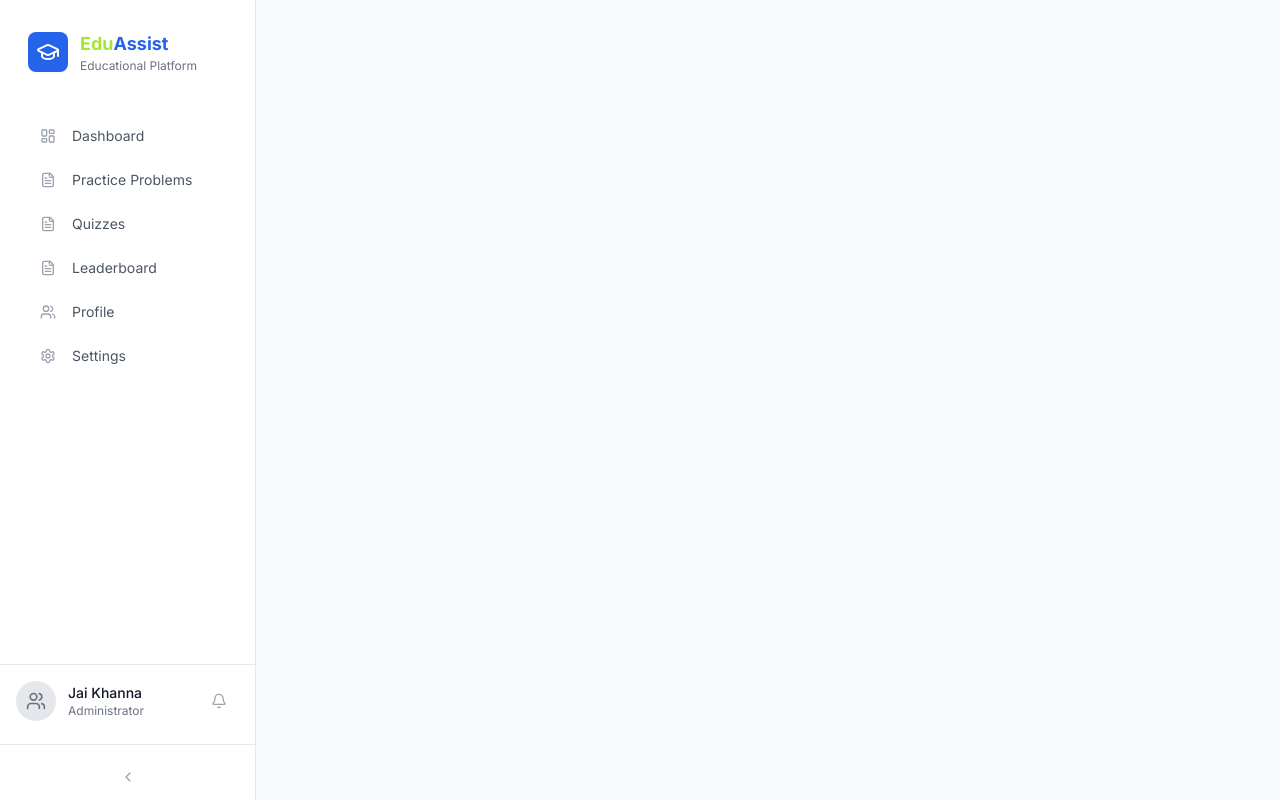
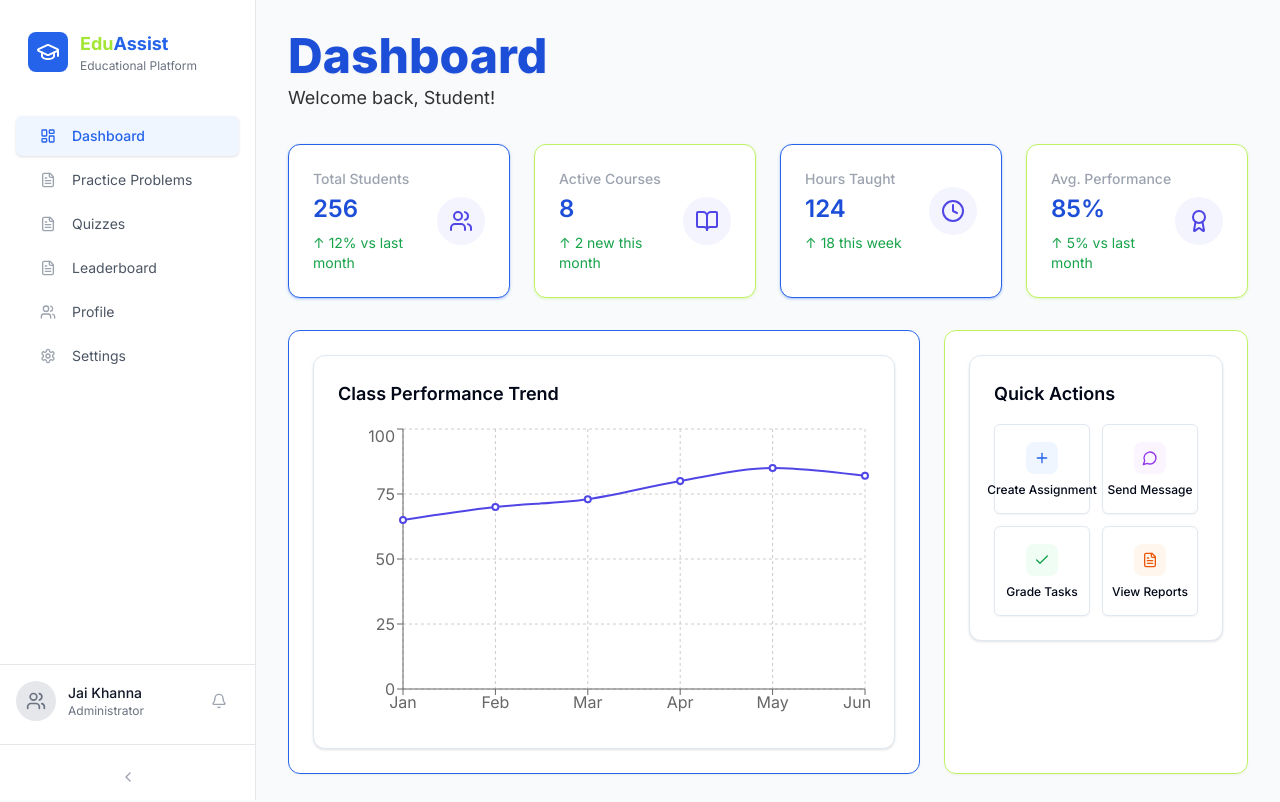
Before and after one commit to CodinJack/EduAssist, a Next.js app in the folder frontend/: page / in a window 1280 px wide. Shown: the top 802 px of the page. Built offline with nearby package versions, Linux system fonts and the light colour scheme.

Commit message:
made a few changes in frontend

```diff
--- a/frontend/app/dashboard/page.tsx
+++ /dev/null
@@ -1,65 +0,0 @@
-"use client";
-
-import { useState } from "react";
-import Sidebar from "@/components/dashboard/Sidebar";
-import { StatsCard } from "@/components/dashboard/StatsCard";
-import { ActivityTimeline } from "@/components/dashboard/ActivityTimeline";
-import { UpcomingClasses } from "@/components/dashboard/UpcomingClasses";
-import { StudentProgress } from "@/components/dashboard/StudentProgress";
-import { QuickActions } from "@/components/dashboard/QuickActions";
-import { Users, BookOpen, Clock, Award } from "lucide-react";
-import { motion } from "framer-motion";
-
-export default function Dashboard() {
-  const [collapsed, setCollapsed] = useState(false);
-
-  return (
-    <div className="relative flex min-h-screen bg-slate-50 text-black overflow-hidden">
-
-      <Sidebar collapsed={collapsed} setCollapsed={setCollapsed} />
-
-      <main className={`relative flex-1 transition-all duration-500 ease-in-out ${collapsed ? "ml-20" : "ml-64"}`}>
-        <div className="p-8 max-w-7xl mx-auto">
-          <motion.div
-            className="flex justify-between items-center mb-8"
-            initial={{ opacity: 0, y: -20 }}
-            animate={{ opacity: 1, y: 0 }}
-            transition={{ duration: 0.5 }}
-          >
-            <div className="space-y-1">
-              <h1 className="text-5xl font-extrabold text-blue-700 drop-shadow-sm">Dashboard</h1>
-              <p className="text-lg text-black opacity-80">Welcome back, Student!</p>
-            </div>
-          </motion.div>
-
-          {/* Stats Cards */}
-          <motion.div className="grid grid-cols-1 md:grid-cols-2 lg:grid-cols-4 gap-6 mb-8" initial={{ opacity: 0 }} animate={{ opacity: 1 }} transition={{ duration: 1 }}>
-            <StatsCard title="Total Students" value="256" icon={Users} trend={{ value: "12% vs last month", positive: true }} className="bg-white border border-blue-600 shadow-blue-600/30 " />
-            <StatsCard title="Active Courses" value="8" icon={BookOpen} trend={{ value: "2 new this month", positive: true }} className="bg-white border border-lime-300 shadow-lime-300/30 " />
-            <StatsCard title="Hours Taught" value="124" icon={Clock} trend={{ value: "18 this week", positive: true }} className="bg-white border border-blue-600 shadow-blue-600/30 " />
-            <StatsCard title="Avg. Performance" value="85%" icon={Award} trend={{ value: "5% vs last month", positive: true }} className="bg-white border border-lime-300 shadow-lime-300/30 " />
-          </motion.div>
-
-          {/* Content Sections */}
-          <div className="grid grid-cols-1 lg:grid-cols-3 gap-6 mb-8">
-            <motion.div className="lg:col-span-2 bg-white bg-opacity-90 backdrop-blur-lg rounded-xl shadow-sm border border-blue-600 p-6 hover:shadow-lg transition-shadow duration-300">
-              <StudentProgress />
-            </motion.div>
-            <motion.div className="bg-white bg-opacity-90 backdrop-blur-lg rounded-xl shadow-sm border border-lime-300 p-6 hover:shadow-lg transition-shadow duration-300">
-              <QuickActions />
-            </motion.div>
-          </div>
-
-          <div className="grid grid-cols-1 lg:grid-cols-2 gap-6">
-            <motion.div className="bg-white bg-opacity-90 backdrop-blur-lg rounded-xl shadow-lg border border-blue-600 p-6 hover:shadow-lg transition-shadow duration-300" >
-              <ActivityTimeline />
-            </motion.div>
-            <motion.div className="bg-white bg-opacity-90 backdrop-blur-lg rounded-xl shadow-lg border border-lime-300 p-6 hover:shadow-lg transition-shadow duration-300" >
-              <UpcomingClasses />
-            </motion.div>
-          </div>
-        </div>
-      </main>
-    </div>
-  );
-}
--- a/frontend/app/page.tsx
+++ b/frontend/app/page.tsx
@@ -1,16 +1,62 @@
 "use client";
-import  Sidebar from "@/components/dashboard/Sidebar";
+
+import { useState } from "react";
+import Sidebar from "@/components/dashboard/Sidebar";
+import { StatsCard } from "@/components/dashboard/StatsCard";
+import { ActivityTimeline } from "@/components/dashboard/ActivityTimeline";
+import { UpcomingClasses } from "@/components/dashboard/UpcomingClasses";
+import { StudentProgress } from "@/components/dashboard/StudentProgress";
+import { QuickActions } from "@/components/dashboard/QuickActions";
+import { Users, BookOpen, Clock, Award } from "lucide-react";
+import { motion } from "framer-motion";
+
 export default function Home() {
+  const [collapsed, setCollapsed] = useState(false);
+
   return (
-    <div className="flex min-h-screen bg-gray-50">
-      <Sidebar />
-      <main className="flex-1 p-8">
-        <div className="max-w-7xl mx-auto">
-          <div className="flex justify-between items-center mb-8">
-            <div>
-              <h1 className="text-2xl font-bold text-gray-900">Dashboard</h1>
-              <p className="text-gray-600">Welcome back, Student!</p>
+    <div className="relative flex min-h-screen bg-slate-50 text-black overflow-hidden">
+
+      <Sidebar collapsed={collapsed} setCollapsed={setCollapsed} />
+
+      <main className={`relative flex-1 transition-all duration-500 ease-in-out ${collapsed ? "ml-20" : "ml-64"}`}>
+        <div className="p-8 max-w-7xl mx-auto">
+          <motion.div
+            className="flex justify-between items-center mb-8"
+            initial={{ opacity: 0, y: -20 }}
+            animate={{ opacity: 1, y: 0 }}
+            transition={{ duration: 0.5 }}
+          >
+            <div className="space-y-1">
+              <h1 className="text-5xl font-extrabold text-blue-700 drop-shadow-sm">Dashboard</h1>
+              <p className="text-lg text-black opacity-80">Welcome back, Student!</p>
             </div>
+          </motion.div>
+
+          {/* Stats Cards */}
+          <motion.div className="grid grid-cols-1 md:grid-cols-2 lg:grid-cols-4 gap-6 mb-8" initial={{ opacity: 0 }} animate={{ opacity: 1 }} transition={{ duration: 1 }}>
+            <StatsCard title="Total Students" value="256" icon={Users} trend={{ value: "12% vs last month", positive: true }} className="bg-white border border-blue-600 shadow-blue-600/30 " />
+            <StatsCard title="Active Courses" value="8" icon={BookOpen} trend={{ value: "2 new this month", positive: true }} className="bg-white border border-lime-300 shadow-lime-300/30 " />
+            <StatsCard title="Hours Taught" value="124" icon={Clock} trend={{ value: "18 this week", positive: true }} className="bg-white border border-blue-600 shadow-blue-600/30 " />
+            <StatsCard title="Avg. Performance" value="85%" icon={Award} trend={{ value: "5% vs last month", positive: true }} className="bg-white border border-lime-300 shadow-lime-300/30 " />
+          </motion.div>
+
+          {/* Content Sections */}
+          <div className="grid grid-cols-1 lg:grid-cols-3 gap-6 mb-8">
+            <motion.div className="lg:col-span-2 bg-white bg-opacity-90 backdrop-blur-lg rounded-xl shadow-sm border border-blue-600 p-6 hover:shadow-lg transition-shadow duration-300">
+              <StudentProgress />
+            </motion.div>
+            <motion.div className="bg-white bg-opacity-90 backdrop-blur-lg rounded-xl shadow-sm border border-lime-300 p-6 hover:shadow-lg transition-shadow duration-300">
+              <QuickActions />
+            </motion.div>
+          </div>
+
+          <div className="grid grid-cols-1 lg:grid-cols-2 gap-6">
+            <motion.div className="bg-white bg-opacity-90 backdrop-blur-lg rounded-xl shadow-lg border border-blue-600 p-6 hover:shadow-lg transition-shadow duration-300" >
+              <ActivityTimeline />
+            </motion.div>
+            <motion.div className="bg-white bg-opacity-90 backdrop-blur-lg rounded-xl shadow-lg border border-lime-300 p-6 hover:shadow-lg transition-shadow duration-300" >
+              <UpcomingClasses />
+            </motion.div>
           </div>
         </div>
       </main>
--- a/frontend/components/dashboard/SideBar.tsx
+++ b/frontend/components/dashboard/SideBar.tsx
@@ -16,7 +16,7 @@ import {
 import { Input } from "@/components/ui/input";
 
 const menuItems = [
-  { icon: LayoutDashboard, label: "Dashboard", path: "/dashboard" },
+  { icon: LayoutDashboard, label: "Dashboard", path: "/" },
   { icon: FileText, label: "Practice Problems", path: "/tutorial" },
   { icon: FileText, label: "Quizzes", path: "/quiz" },
   { icon: FileText, label: "Leaderboard", path: "/leaderboard" },
```
